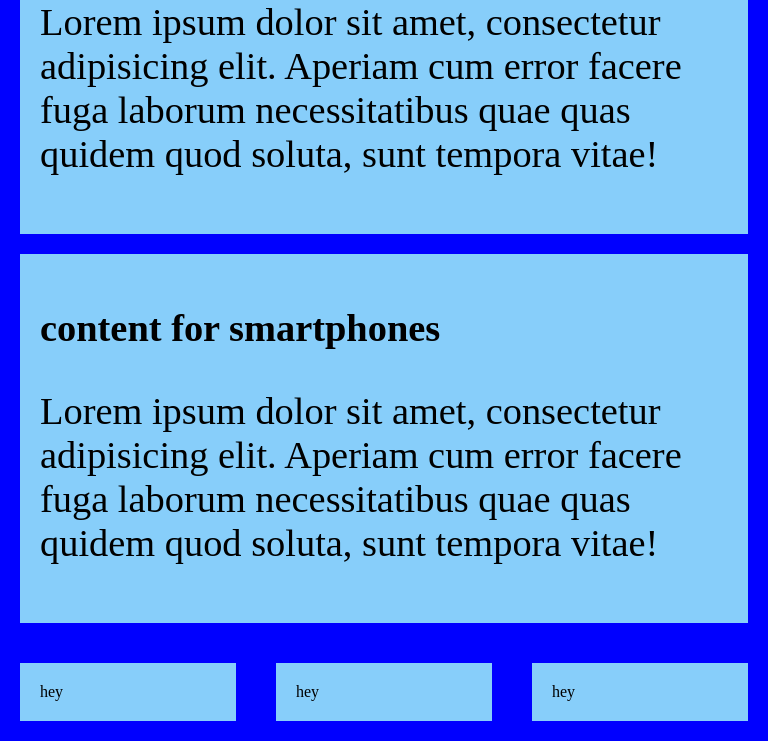
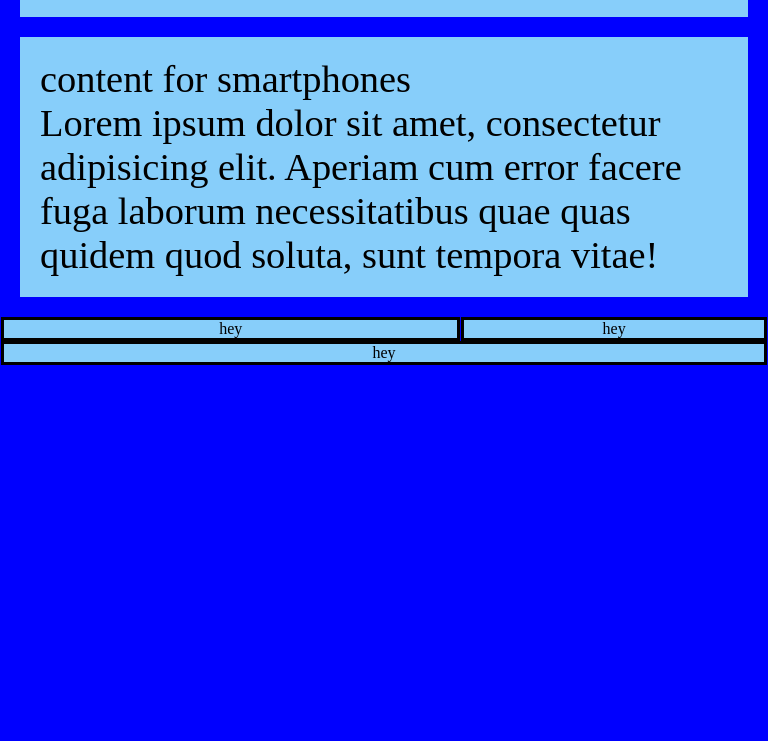
Before and after one commit to bennami/RWB, a plain HTML site: page index.html in a window 768 px wide. Shown: the part 723-1464 px from the top of the page. After the commit the page ends 1088 px from the top, so only its background shows below. Drawn offline with Linux system fonts and the light colour scheme.

Commit message:
boxes next to each other

```diff
--- a/index.html
+++ b/index.html
@@ -4,6 +4,7 @@
     <meta charset="UTF-8">
     <title>RWB</title>
     <link  href="main.css" type="text/css" rel="stylesheet">
+    <link  href="reset.css" type="text/css" rel="stylesheet">
 </head>
 <body>
 <header></header>
@@ -40,9 +41,9 @@
         </section>
 
         <section class="rearrange">
-            <div id="boxx" class="box11">hey</div>
-            <div id="boxx" class="box22">hey</div>
-            <div id="boxx" class="box33">hey</div>
+            <section id="boxx" class="box11">hey</section>
+            <section id="boxx" class="box22">hey</section>
+            <section id="boxx" class="box33">hey</section>
 
 
         </section>
--- a/main.scss
+++ b/main.scss
@@ -5,6 +5,7 @@ body{
   font-family: "Sabon LT Std";
 
   h1, p{
+
     font-size: 5vw;
   }
 
@@ -14,11 +15,16 @@ body{
               padding: 20px;
               margin: 20px;
           }
+      #boxx{
+        background-color: lightskyblue;
+        text-align: center;
+        border-style: 3px black solid ;
+      }
     }
 }
 
 
-@media only screen and  (max-width: 300px) {
+@media only screen and  (max-width: 500px) {
   body {
     background-color: red;
     #medium, #big{
@@ -32,7 +38,7 @@ body{
   }
 }
 
-  @media only screen and (min-width: 300px) and (max-width: 768px) {
+  @media only screen and (min-width: 500px) and (max-width: 768px) {
   body {
     background-color: green;
 
@@ -41,19 +47,28 @@ body{
     }
 
     .rearrange{
+      display: flex;
+      flex-wrap: wrap;
+
 
     }
     .box11 {
-      max-width: 66vw ;
+      flex-basis: 59vw ;
+      border-style: solid;
+
 
     }
 
     .box22{
-      max-width: 33vw;
+      flex-basis: 39vw;
+      border-style: solid;
+
     }
 
     .box33{
-      max-width: 100vw;
+      flex-basis: 99vw;
+      border-style: solid;
+
     }
   }
 }
--- /dev/null
+++ b/reset.css
@@ -0,0 +1,51 @@
+
+/* CSS Mini Reset */
+
+html,
+body,
+div,
+form,
+fieldset,
+legend,
+caption,
+label,
+h1,
+h2,
+h3,
+h4,
+h5,
+h6,
+p,
+blockquote,
+pre
+{
+    font-size: 100%;
+    font-weight: normal;
+
+    margin: 0;
+    padding: 0;
+
+    vertical-align: baseline;
+
+    border: 0;
+    outline: 0;
+
+}
+
+table
+{
+    border-spacing: 0;
+    border-collapse: collapse;
+}
+
+th,
+td
+{
+    text-align: left;
+    vertical-align: top;
+}
+
+img
+{
+    border: 0;
+}
```
Also changed, not shown: main.css, 1 other file.
